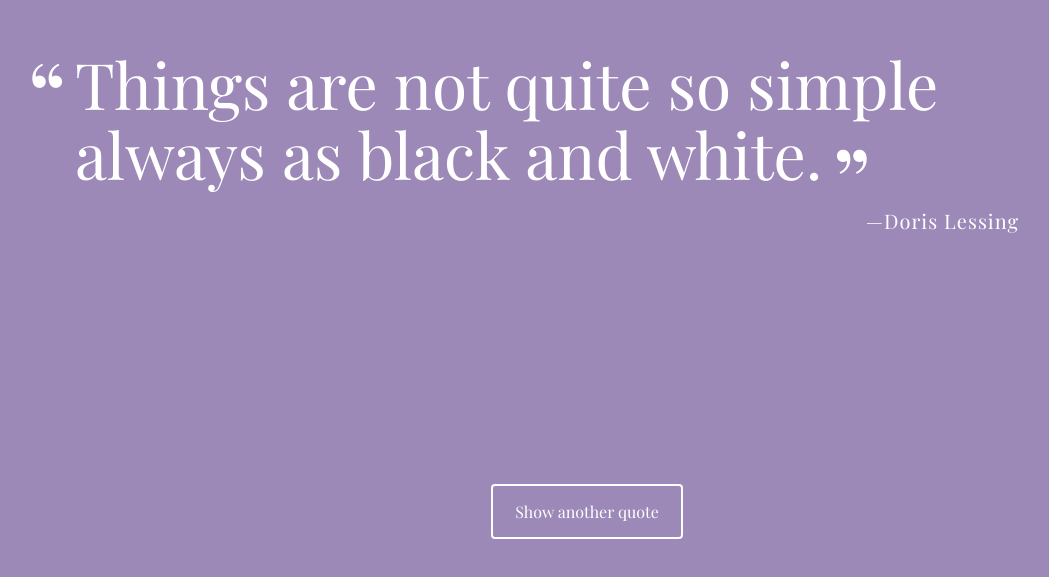
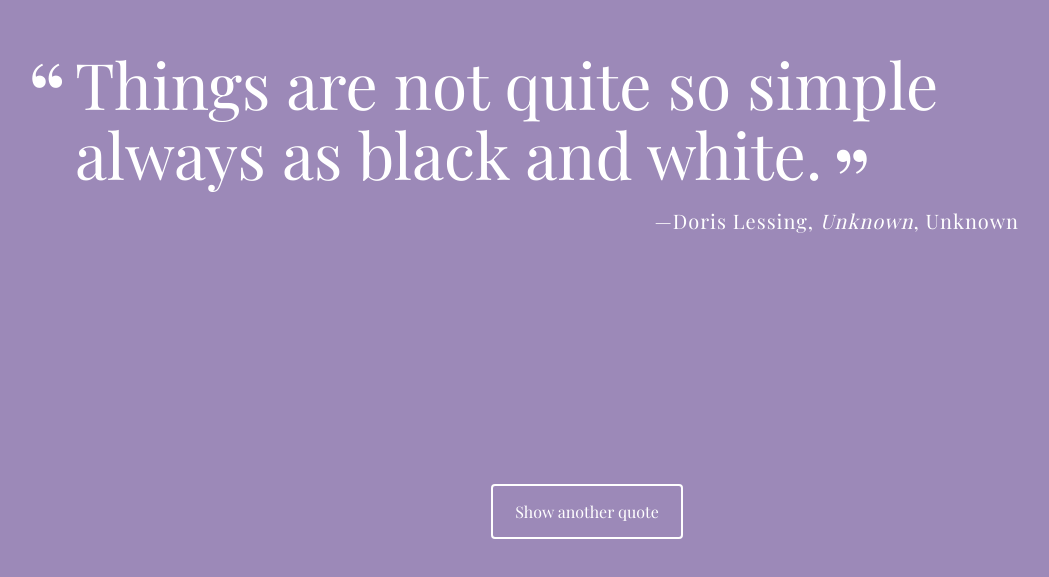
Before and after one commit to vineettiwari/quoteGenerator, a plain HTML site: page index.html in a window 1280 px wide. Shown: the part 111-688 px from the top of the page, without its empty margins (53-1102 px from the left). Drawn offline with nearby package versions, Linux system fonts and the light colour scheme; a web font is replaced by a local one.

Commit message:
Added 'citation' and 'year' properties to 'quote' object plus refactored the index.html and styles.css file to work properly with the new updats.

```diff
--- a/css/styles.css
+++ b/css/styles.css
@@ -36,24 +36,23 @@ body {
 	position: absolute;
 }
 .source {
-  font-size: 1.25rem;;
+	text-align: right;
+	margin-right: 4em;
+	font-size: 1.25rem;
 	letter-spacing: 0.05em;
 	line-height: 1.1;
-  text-align: right;
-  margin-right: 4em;
 }
-.source:before {
+#source:before {
 	content: "—";
 }
-.citation {
+#source:after {
+	content: ",";
+}
+#citation {
 	font-style: italic;
 }
-.citation:before {
-  content: ", ";
-  font-style: normal;
-}
-.year:before {
-  content: ", ";
+#citation:after {
+	content: ",";
 	font-style: normal;
 }
 
--- a/index.html
+++ b/index.html
@@ -11,7 +11,11 @@
   <div class="container" id="container">
     <div id="quote-box">
       <p class="quote" id="quote">You can do anything but not everything</p>
-      <p class="source" id="source">David Allen</p>
+      <p class="source">
+		  <span id="source">David Allen</span>
+		  <span id="citation">Making It All Work</span>
+		  <span id="year">2009</span>
+	  </p>
     </div>
     <button id="loadQuote">Show another quote</button>
   </div>
--- a/js/script.js
+++ b/js/script.js
@@ -10,6 +10,8 @@ var buttonText = "";
 endingQuote = {
 	quote: "We are out of quotes. Hit the 'Restart' button to go through the quotes again.",
 	source: "Vineet Tiwari",
+	citation: "Unknown",
+	year: "Unknown",
 	color: "#36b55c"
 };
 
@@ -18,51 +20,71 @@ var quotes = [
 	{
 		quote: "Life is really simple, but we insist on making it complicated.",
 		source: "Confucius",
+		citation: "Unknown",
+		year: "Unknown",
 		color: "#05668D"
 	},
 	{
 		quote: "Success is simple. Do what's right, the right way, at the right time.",
 		source: "Arnold H. Glasow",
+		citation: "Unknown",
+		year: "Unknown",
 		color: "#00A896"
 	},
 	{
 		quote: "Conversation would be vastly improved by the constant use of four simple words: I do not know.",
 		source: "Andre Maurois",
+		citation: "Unknown",
+		year: "Unknown",
 		color: "#FF1654"
 	},
 	{
 		quote: "Things are not quite so simple always as black and white.",
 		source: "Doris Lessing",
+		citation: "Unknown",
+		year: "Unknown",
 		color: "#9C89B8"
 	},
 	{
 		quote: "The most simple things can bring the most happiness.",
 		source: "Izabella Scorupco",
+		citation: "Unknown",
+		year: "Unknown",
 		color: "#E83F6F"
 	},
 	{
 		quote: "It is always the simple that produces the marvelous.",
 		source: "Amelia Barr",
+		citation: "Unknown",
+		year: "Unknown",
 		color: "#8EA604"
 	},
 	{
 		quote: "Good, better, best. Never let it rest. 'Til your good is better and your better is best.",
 		source: "St. Jerome",
+		citation: "Unknown",
+		year: "Unknown",
 		color: "#00A6ED"
 	},
 	{
 		quote: "You can't cross the sea merely by standing and staring at the water.",
 		source: "Rabindranath Tagore",
+		citation: "Unknown",
+		year: "Unknown",
 		color: "#E8AA14"
 	},
 	{
 		quote: "Accept the challenges so that you can feel the exhilaration of victory.",
 		source: "George S. Patton",
+		citation: "Unknown",
+		year: "Unknown",
 		color: "#9CAFB7"
 	},
 	{
 		quote: "Life is 10% what happens to you and 90% how you react to it.",
 		source: "Charles R. Swindoll",
+		citation: "Unknown",
+		year: "Unknown",
 		color: "#4281A4"
 	}
 ];
@@ -83,6 +105,9 @@ function getRandomQuote() {
 function upDateHTML(quote) {
 	document.getElementById("quote").innerHTML = quote.quote;
 	document.getElementById("source").innerHTML = quote.source;
+
+	document.getElementById("citation").innerHTML = quote.citation;
+	document.getElementById("year").innerHTML = quote.year;
 
 	document.body.style.backgroundColor = quote.color;
 	document.getElementById("loadQuote").style.background = quote.color;
```
Lines whose indentation alone changed are shown as unchanged.
